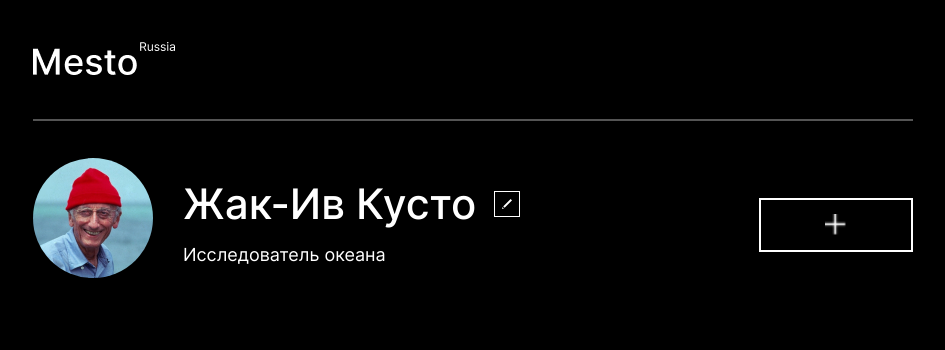
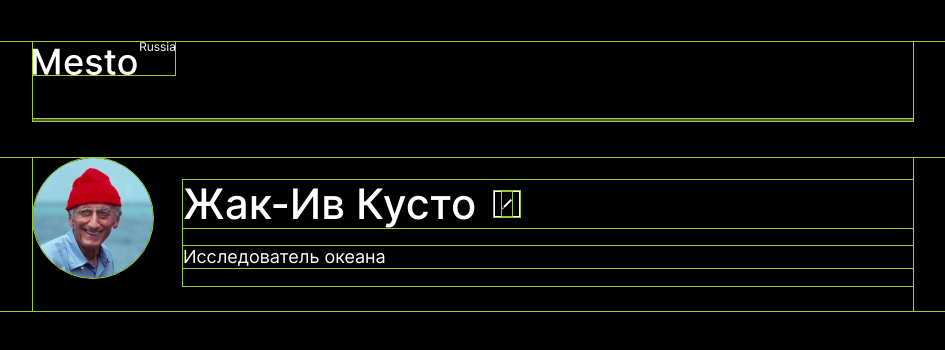
Before and after one commit to chipolino047/mesto, a plain HTML site: page index.html in a window 1280 px wide. Shown: the whole page, without its empty margins (167-1112 px from the left). Drawn offline with Linux system fonts and the light colour scheme.

Commit message:
Revert "Feat: закончил с шапкой сайта и профилем сайта"
This reverts commit ab37cf9a0049e7c10b0414bc7651609f24d54411.

```diff
--- a/index.html
+++ b/index.html
@@ -27,9 +27,7 @@
                 </h1>
                 <p class="study">Исследователь океана</p>
             </div>
-            <div class="container-plus">
-                <div class="plus"></div>
-            </div>
+            <!--<img src="./image/plus (1).png" alt="Белый крест" class="plus">-->
         </section>
 
     </main>
--- a/style/style.css
+++ b/style/style.css
@@ -120,25 +120,17 @@
     font-size: 18px;
     line-height: 22px;
     color: #FFF;
-    margin: 16px 0 0 0;
 }
 
-.container-plus {
-    max-width: 150px;
-    max-height: 50px;
-    width: 100%;
-    height: 100%;
-    border: 2px solid #FFF;
-    box-sizing: content-box;
-    margin: auto;
+
+
+
+
+
+
+
+
+
+* {
+    outline: 1px solid yellowgreen;
 }
-
-.plus {
-    max-width: 22px;
-    max-height: 22px;
-    margin: 14px auto;
-    background: url(../image/plus.png) no-repeat center center;
-    background-size: contain;
-    box-sizing: border-box;
-    padding-bottom: 22px;
-}
```
Also changed, not shown: image/plus (1).png (added), image/plus.png (deleted).
